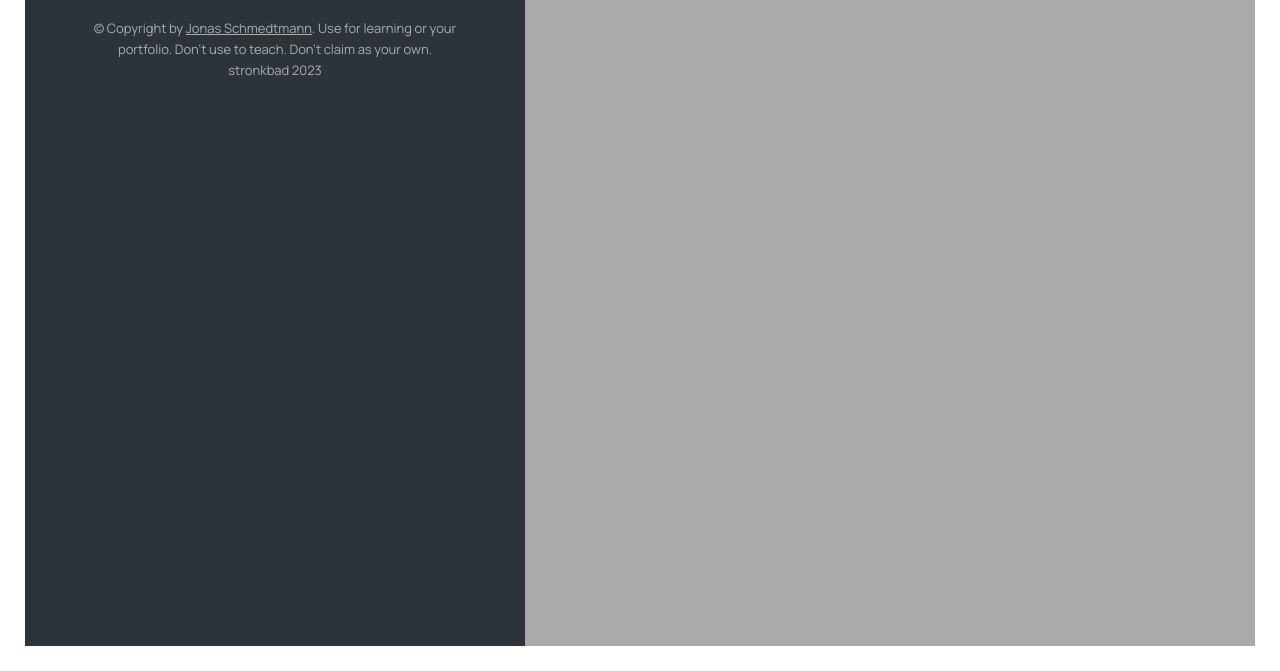
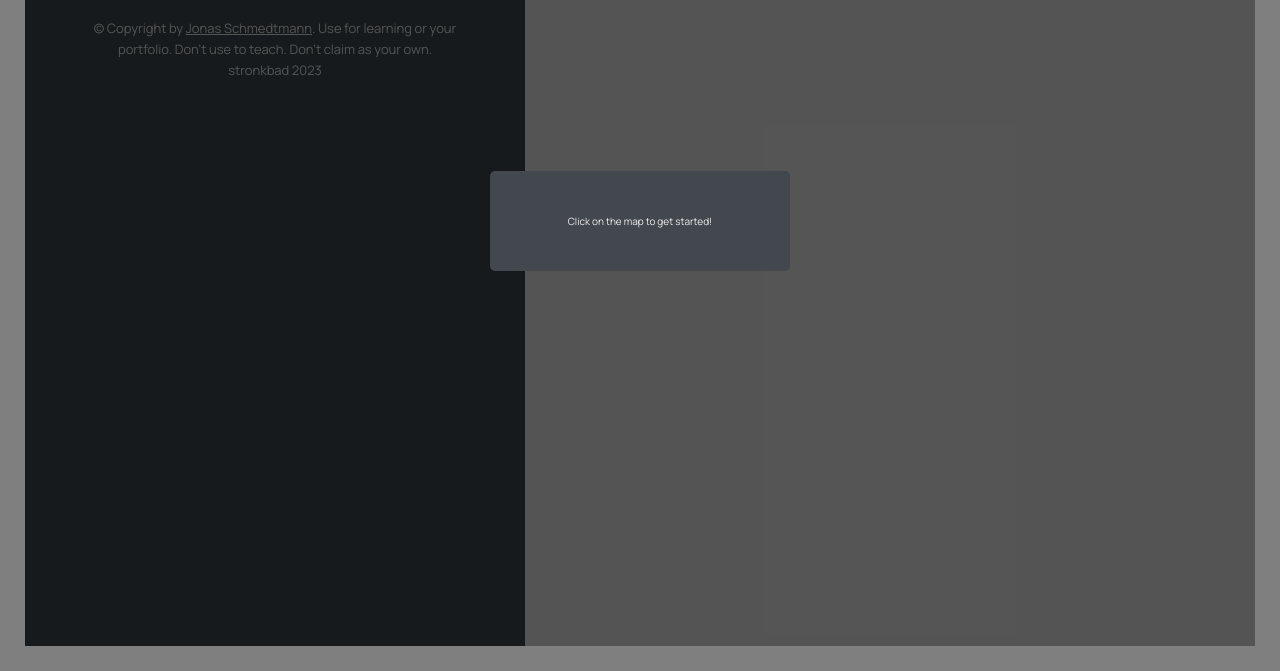
Before and after one commit to stronkbad/mapty, a plain HTML site: page index.html in a window 1280 px wide. Shown: the part 129-800 px from the top of the page. Drawn offline with nearby package versions, Linux system fonts and the light colour scheme.

Commit message:
Add files via upload

```diff
--- a/index.html
+++ b/index.html
@@ -1,6 +1,7 @@
 <!DOCTYPE html>
 <html lang="en">
   <head>
+
     <meta charset="UTF-8" />
     <meta name="viewport" content="width=device-width, initial-scale=1.0" />
     <meta http-equiv="X-UA-Compatible" content="ie=edge" />
@@ -31,9 +32,13 @@
     <title>mapty // Map your workouts</title>
   </head>
   <body>
+    <div class="overlay"></div>
+    <div class="modal"></div>
+
     <div class="sidebar">
       <img src="logo.png" alt="Logo" class="logo" />
       <button class="delete__btn hidebtns">Delete</button>
+      <button class="clear__btn hidebtns">Delete All</button>
       <ul class="workouts">
         <form class="form hidden">
           <div class="form__row">
@@ -137,5 +142,6 @@
     </div>
 
     <div id="map"></div>
+
   </body>
 </html>
--- a/script.js
+++ b/script.js
@@ -67,6 +67,9 @@ const inputDuration = document.querySelector('.form__input--duration');
 const inputCadence = document.querySelector('.form__input--cadence');
 const inputElevation = document.querySelector('.form__input--elevation');
 const deletebtn = document.querySelector('.delete__btn');
+const clearbtn = document.querySelector('.clear__btn');
+const overlay = document.querySelector('.overlay');
+const modal = document.querySelector('.modal');
 
 class App {
   #map;
@@ -80,11 +83,13 @@ class App {
   constructor() {
     this._getPosition();
     this._getLocalStorage();
+    this._closeModal();
     //attach event handlers
     form.addEventListener('submit', this._newWorkout.bind(this));
     inputType.addEventListener('change', this._toggleElevationField);
     containerWorkouts.addEventListener('click', this._moveToPopup.bind(this));
     deletebtn.addEventListener('click', this._deleteWorkout.bind(this));
+    clearbtn.addEventListener('click', this._clearWorkouts);
   }
 
   _getPosition() {
@@ -119,6 +124,21 @@ class App {
     this.#mapEvent = mapE;
     inputType.disabled = false;
     this._hideButtons();
+  }
+
+  _closeModal() {
+    if (this.#workouts.length > 0) modal.textContent = 'Welcome back!';
+    else modal.textContent = 'Click on the map to get started!';
+    overlay.addEventListener('click', function () {
+      overlay.style.display = 'none';
+      modal.style.display = 'none';
+    });
+
+    modal.addEventListener('click', function (event) {
+      overlay.style.display = 'none';
+      modal.style.display = 'none';
+      event.stopPropagation();
+    });
   }
 
   _showForm(mapE) {
@@ -240,10 +260,13 @@ class App {
   _showButtons() {
     // editbtn.classList.remove('hidebtns');
     deletebtn.classList.remove('hidebtns');
+    if (this.#workouts.length >= 2) clearbtn.classList.remove('hidebtns');
   }
+
   _hideButtons() {
     // editbtn.classList.add('hidebtns');
     deletebtn.classList.add('hidebtns');
+    if (this.#workouts.length >= 1) clearbtn.classList.add('hidebtns');
   }
 
   _editWorkout(workout) {
@@ -290,6 +313,12 @@ class App {
     marker.removeFrom(this.#map);
     this._hideButtons();
     this._hideForm();
+  }
+
+  _clearWorkouts() {
+    alert('Are you sure you want to delete all workouts?');
+    localStorage.removeItem('workouts');
+    location.reload();
   }
 
   _renderWorkoutMarker(workout) {
--- a/style.css
+++ b/style.css
@@ -38,6 +38,31 @@ body {
 a:link,
 a:visited {
   color: var(--color-brand--1);
+}
+
+.overlay {
+  position: absolute;
+  top: 0;
+  left: 0;
+  width: 100%;
+  height: 100%;
+  z-index: 11;
+  background-color: rgba(0, 0, 0, 0.5); /*dim the background  */
+}
+/* just some content with arbitrary styles for explanation purposes */
+.modal {
+  width: 300px;
+  height: 100px;
+  line-height: 100px;
+  position: fixed;
+  top: 50%;
+  left: 50%;
+  margin-top: -100px;
+  margin-left: -150px;
+  background-color: #42484d;
+  border-radius: 5px;
+  text-align: center;
+  z-index: 12; /* 1px higher than the overlay layer */
 }
 
 /* SIDEBAR */
@@ -207,6 +232,7 @@ a:visited {
   flex: 1;
   height: 100%;
   background-color: var(--color-light--1);
+  z-index: 10;
 }
 
 /* Popup width is defined in JS using options */
```
